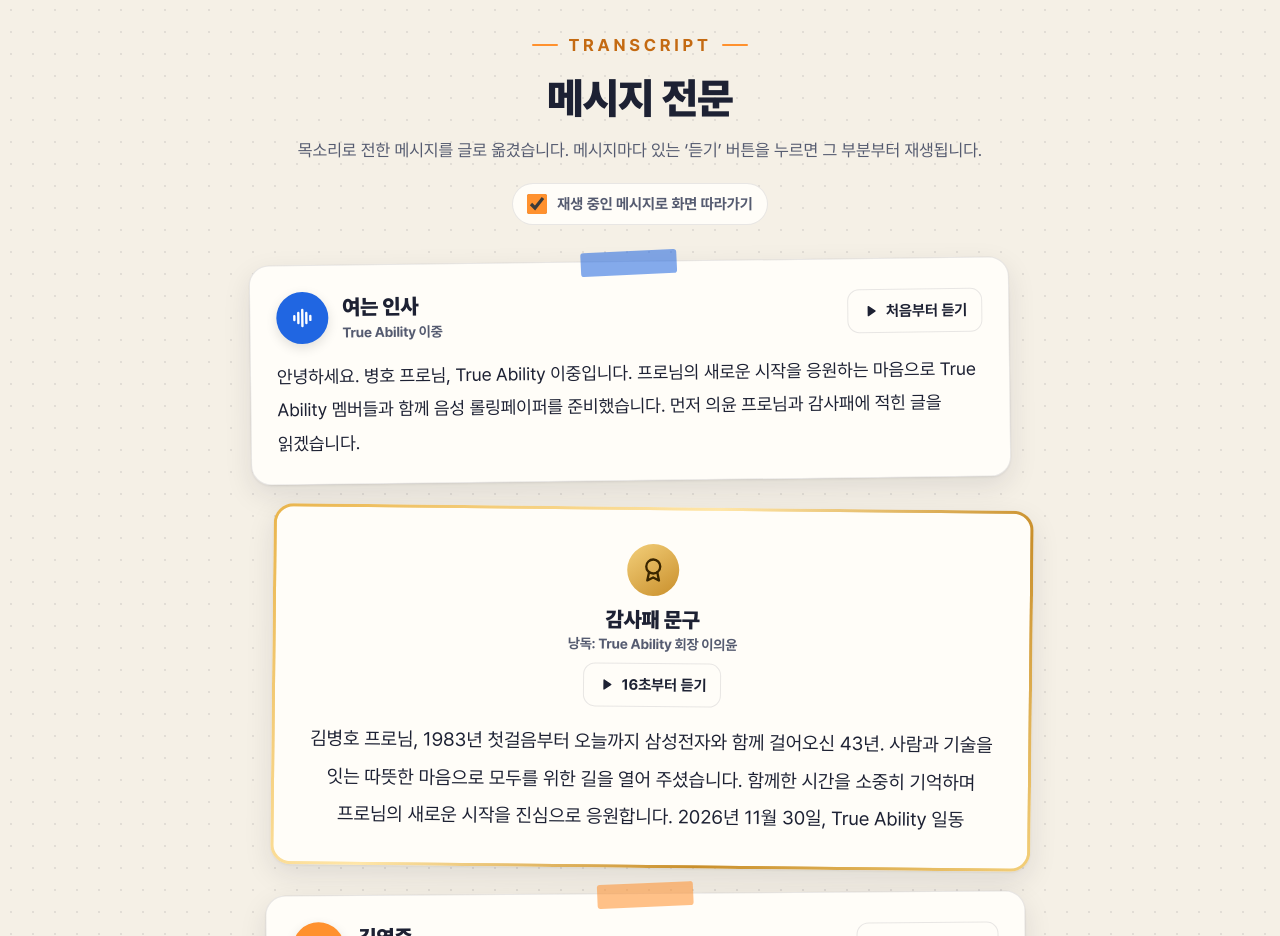
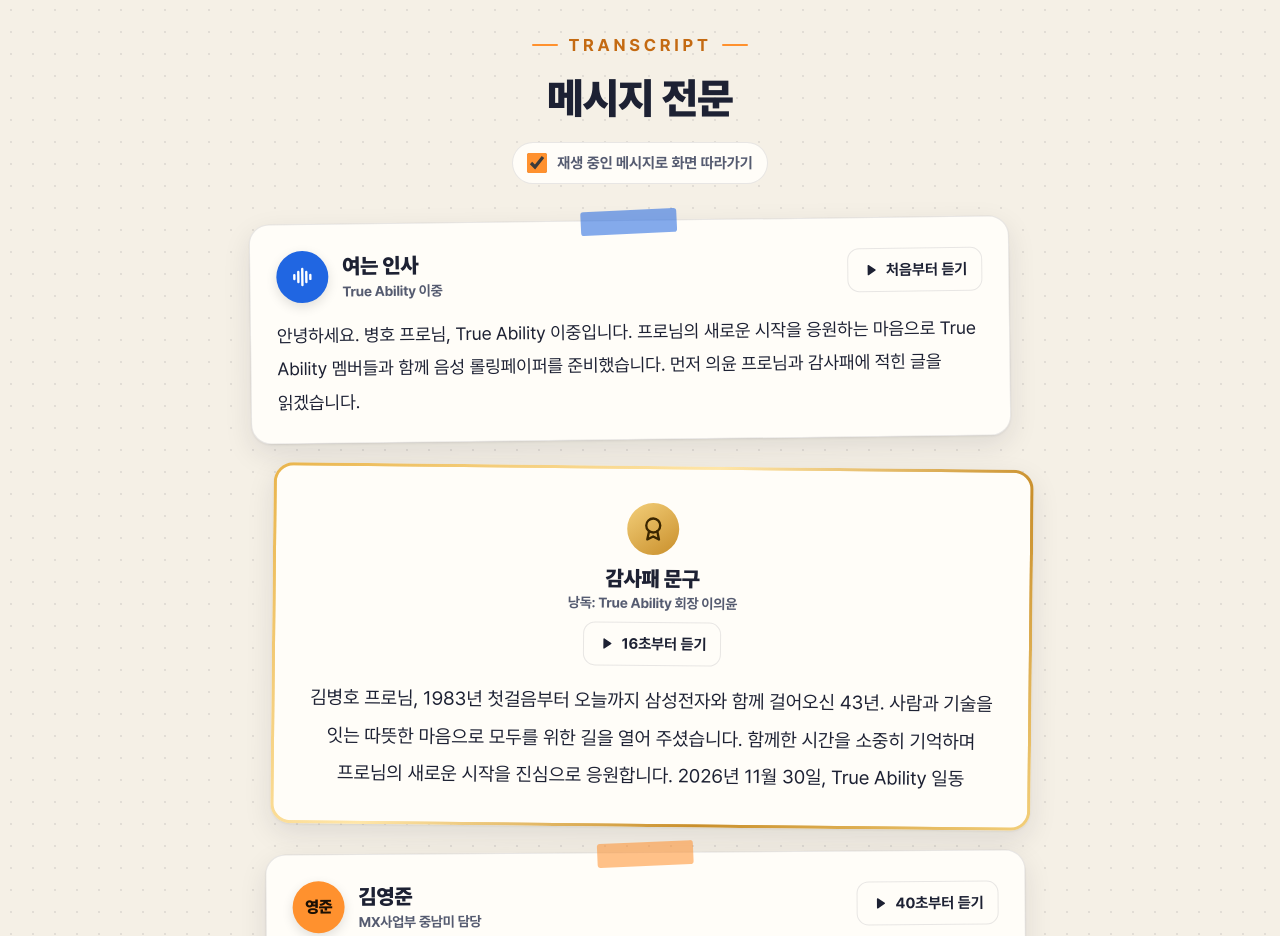
Before and after one commit to barosl/true-ability, a plain HTML site: page anycom-retirement/index.html in a window 1280 px wide. Shown: the part 960-1896 px from the top of the page. Drawn offline with Linux system fonts and the light colour scheme.

Commit message:
style: drop the transcript intro sentence
Co-Authored-By: Claude Opus 5.5 <noreply@anthropic.com>

```diff
--- a/anycom-retirement/index.html
+++ b/anycom-retirement/index.html
@@ -431,7 +431,6 @@ h1 .b{display:block;font-size:clamp(44px,9.6vw,84px);
       <div class="paper-head">
         <p class="eyebrow" aria-hidden="true"><i></i>Transcript<i></i></p>
         <h2 id="t-title">메시지 전문</h2>
-        <p>목소리로 전한 메시지를 글로 옮겼습니다. 메시지마다 있는 ‘듣기’ 버튼을 누르면 그 부분부터 재생됩니다.</p>
         <label class="follow" id="follow-wrap" hidden><input type="checkbox" id="follow" checked> 재생 중인 메시지로 화면 따라가기</label>
       </div>
       <ol class="notes">
```
